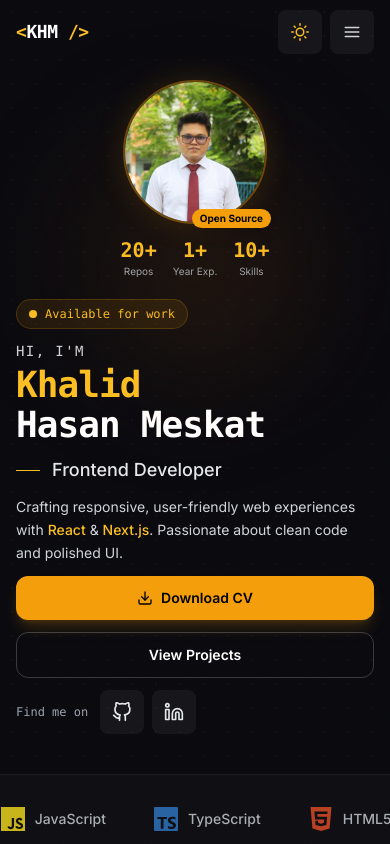
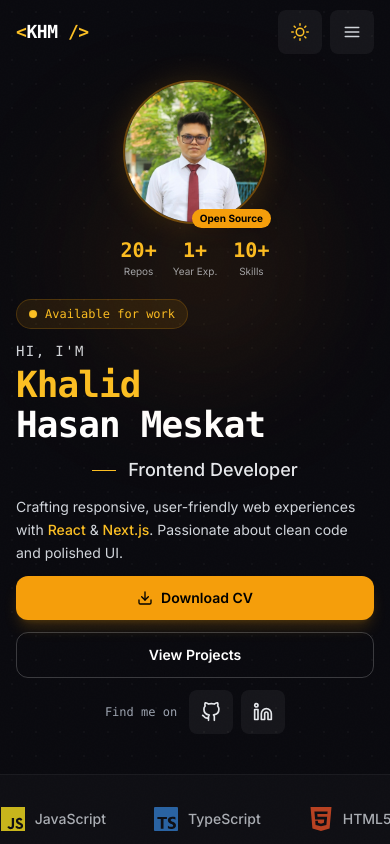
Before and after one commit to khalidhasan-m/portfolio_nextjs, a Next.js app: page / in a window 390 px wide. Shown: the top 844 px of the page. Built offline with nearby package versions, Linux system fonts and the light colour scheme.

Commit message:
Center hero content including Available for work badge on small screens

```diff
--- a/src/components/Hero.jsx
+++ b/src/components/Hero.jsx
@@ -19,12 +19,12 @@ export default function Hero() {
       <div className="max-w-6xl mx-auto px-4 sm:px-6 lg:px-8 w-full min-w-0">
         <div className="cq-hero pt-20 sm:pt-22 lg:pt-24 pb-10 sm:pb-12 lg:pb-16 gap-6 sm:gap-8 lg:gap-12">
           <motion.div
-            className="cq-hero-text space-y-3 sm:space-y-4 lg:space-y-6 min-w-0 text-left"
+            className="cq-hero-text space-y-3 sm:space-y-4 lg:space-y-6 min-w-0 text-left lg:text-left text-center"
             initial={{ opacity: 0, y: 24 }}
             animate={{ opacity: 1, y: 0 }}
             transition={{ duration: 0.6, ease: "easeOut" }}
           >
-            <div className="inline-flex items-center gap-2 px-3 sm:px-4 py-1.5 rounded-full dark:bg-amber-500/10 bg-amber-500/15 border dark:border-amber-500/20 border-amber-500/30">
+            <div className="inline-flex mx-auto lg:mx-0 items-center gap-2 px-3 sm:px-4 py-1.5 rounded-full dark:bg-amber-500/10 bg-amber-500/15 border dark:border-amber-500/20 border-amber-500/30">
               <span className="w-2 h-2 rounded-full bg-amber-600 dark:bg-amber-400 pulse-ring inline-block flex-shrink-0" aria-hidden="true" />
               <span className="text-xs sm:text-sm font-medium text-amber-800 dark:text-amber-400 font-mono">Available for work</span>
             </div>
@@ -38,18 +38,18 @@ export default function Hero() {
               </h1>
             </div>
 
-            <div className="flex items-center gap-3 justify-start">
+            <div className="flex items-center gap-3 justify-start lg:justify-start justify-center">
               <div className="h-px w-6 sm:w-8 bg-amber-600 dark:bg-amber-400 flex-shrink-0" aria-hidden="true" />
               <p className="text-lg sm:text-xl dark:text-gray-200 text-gray-800 font-medium">Frontend Developer</p>
             </div>
 
-            <p className="text-sm sm:text-base dark:text-gray-300 text-gray-700 max-w-lg leading-relaxed text-left mx-0">
+            <p className="text-sm sm:text-base dark:text-gray-300 text-gray-700 max-w-lg leading-relaxed text-left mx-0 lg:mx-0 mx-auto">
               Crafting responsive, user-friendly web experiences with{" "}
               <span className="text-amber-700 dark:text-amber-400 font-medium">React</span> &{" "}
               <span className="text-amber-700 dark:text-amber-400 font-medium">Next.js</span>. Passionate about clean code and polished UI.
             </p>
 
-            <div className="flex flex-col xs:flex-row flex-wrap gap-3 justify-start">
+            <div className="flex flex-col xs:flex-row flex-wrap gap-3 justify-start lg:justify-start justify-center">
               <a
                 href={RESUME_PDF}
                 download="Khalid_Hasan_Meskat_Resume.pdf"
@@ -67,7 +67,7 @@ export default function Hero() {
               </button>
             </div>
 
-            <div className="flex items-center gap-3 sm:gap-4 justify-start">
+            <div className="flex items-center gap-3 sm:gap-4 justify-start lg:justify-start justify-center">
               <span className="text-xs sm:text-sm dark:text-gray-400 text-gray-600 font-mono">Find me on</span>
               <div className="flex items-center gap-2 sm:gap-3">
                 <a
```
